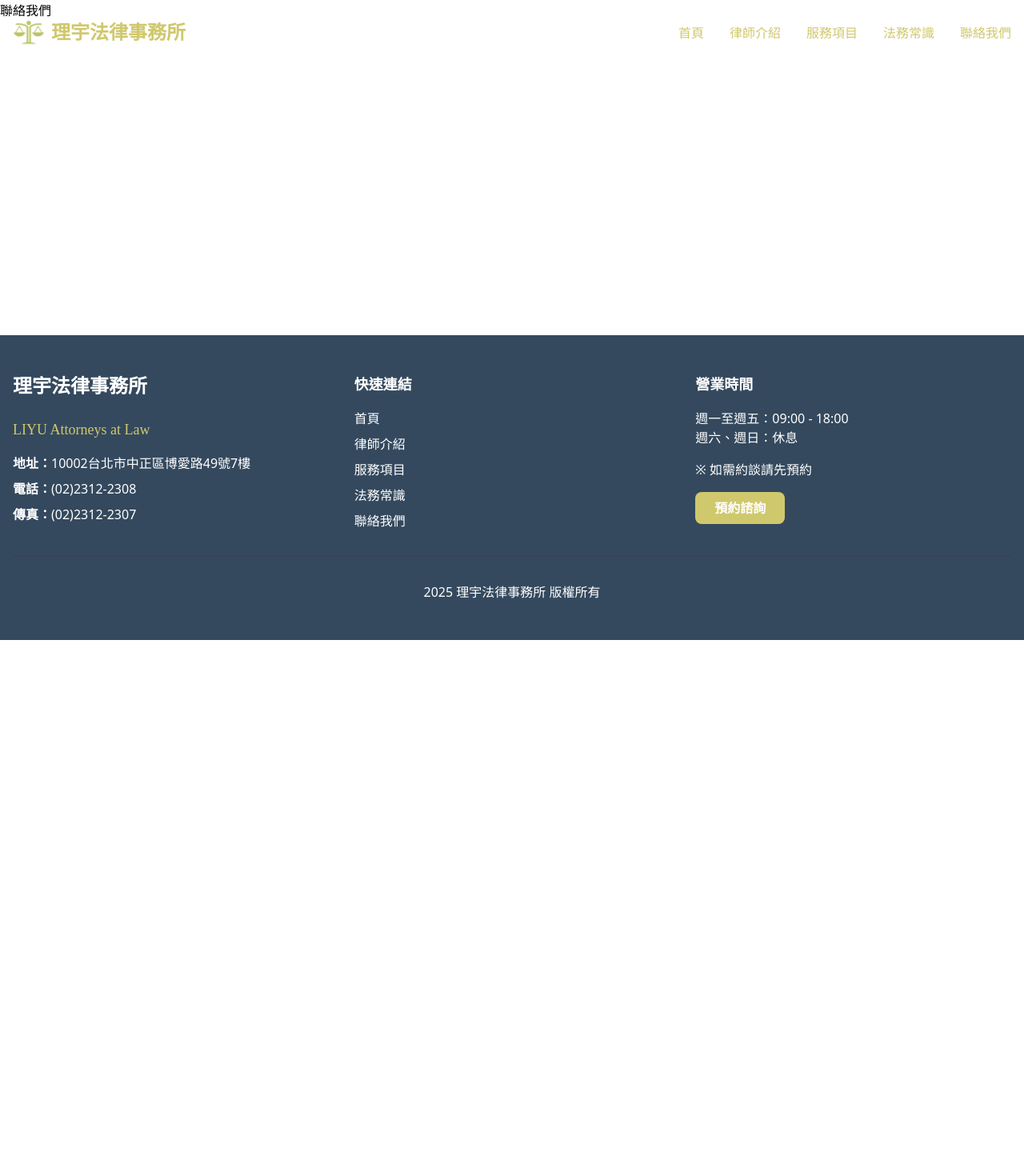
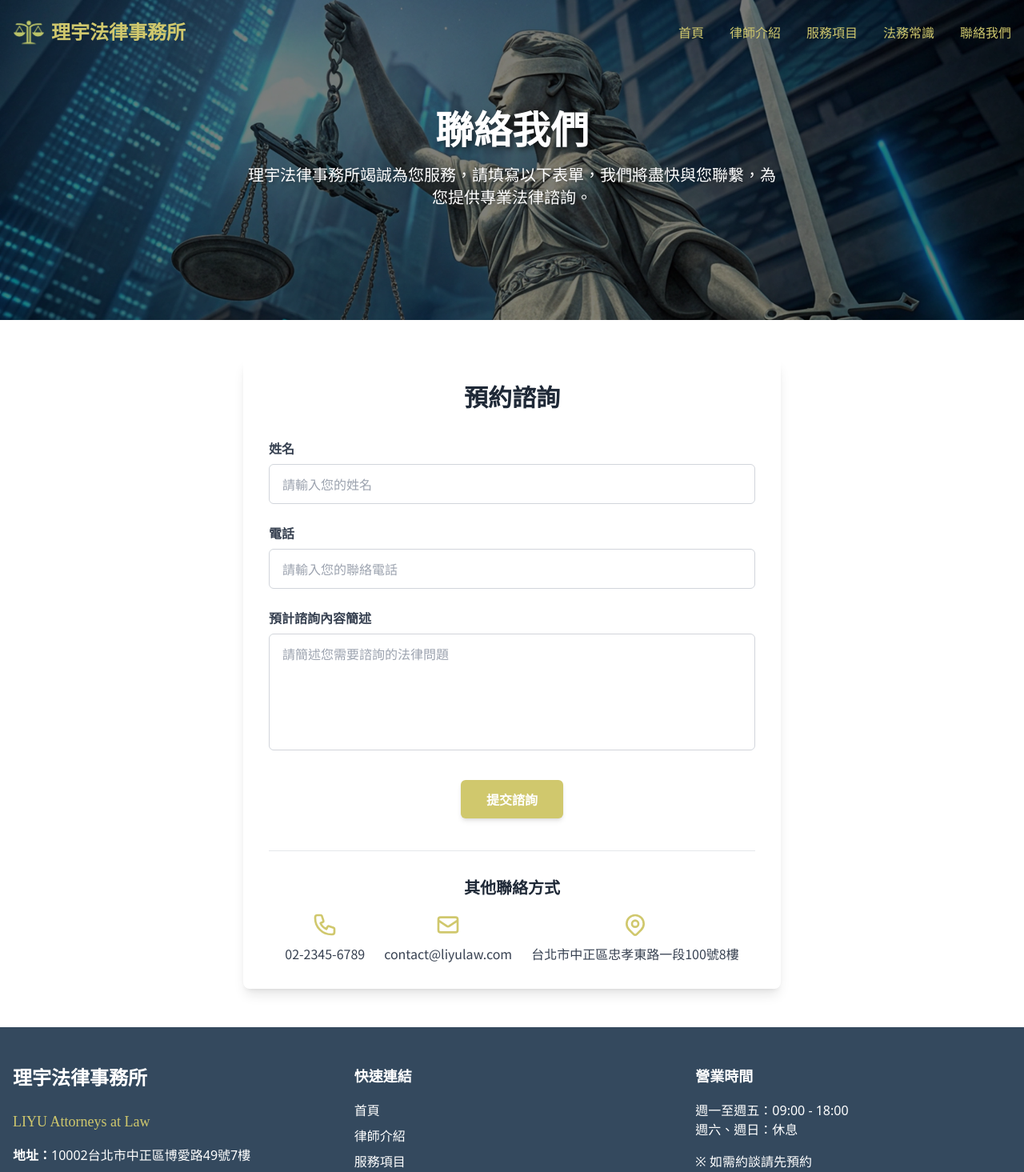
Before and after one commit to zellhuang0503/liyulaw_website, a React (Vite) app in the folder client/: page /contact in a window 1280 px wide. Shown: the top 1465 px of the page at 80% size. Before the commit the page ends 800 px from the top, so only its background shows below. Built offline with nearby package versions, Linux system fonts and the light colour scheme.

Commit message:
完成聯絡我們頁面並修正首頁服務項目標題顯示問題

```diff
--- a/client/src/App.tsx
+++ b/client/src/App.tsx
@@ -3,6 +3,7 @@ import RootLayout from './layouts/RootLayout'
 import Home from './pages/Home'
 import Services from './pages/Services'
 import LegalKnowledge from './pages/LegalKnowledge'
+import Contact from './pages/Contact'
 
 const App = () => {
   return (
@@ -13,7 +14,7 @@ const App = () => {
           <Route path="team" element={<div>律師介紹</div>} />
           <Route path="services" element={<Services />} />
           <Route path="knowledge" element={<LegalKnowledge />} />
-          <Route path="contact" element={<div>聯絡我們</div>} />
+          <Route path="contact" element={<Contact />} />
         </Route>
       </Routes>
     </Router>
--- /dev/null
+++ b/client/src/pages/Contact.tsx
@@ -0,0 +1,184 @@
+import React, { useState } from 'react';
+import { motion } from 'framer-motion';
+
+const Contact: React.FC = () => {
+  const [formData, setFormData] = useState({
+    name: '',
+    phone: '',
+    content: ''
+  });
+  const [isSubmitting, setIsSubmitting] = useState(false);
+  const [submitResult, setSubmitResult] = useState<{
+    success: boolean;
+    message: string;
+  } | null>(null);
+
+  const handleChange = (e: React.ChangeEvent<HTMLInputElement | HTMLTextAreaElement>) => {
+    const { name, value } = e.target;
+    setFormData(prev => ({
+      ...prev,
+      [name]: value
+    }));
+  };
+
+  const handleSubmit = async (e: React.FormEvent) => {
+    e.preventDefault();
+    setIsSubmitting(true);
+    setSubmitResult(null);
+
+    try {
+      // 這裡可以添加實際的表單提交邏輯，例如 API 請求
+      // 目前僅模擬提交成功
+      await new Promise(resolve => setTimeout(resolve, 1000));
+
+      setSubmitResult({
+        success: true,
+        message: '您的諮詢請求已成功送出，我們將盡快與您聯繫。'
+      });
+
+      // 重置表單
+      setFormData({
+        name: '',
+        phone: '',
+        content: ''
+      });
+    } catch (error) {
+      setSubmitResult({
+        success: false,
+        message: '提交失敗，請稍後再試或直接致電聯繫我們。'
+      });
+    } finally {
+      setIsSubmitting(false);
+    }
+  };
+
+  return (
+    <div className="min-h-screen flex flex-col">
+      {/* Banner 區塊 - 與服務項目頁面相同風格 */}
+      <div className="relative h-[50vh]">
+        <div className="absolute inset-0 bg-black z-0">
+          <div className="absolute inset-0 bg-[url('/images/Lady_Justice_high.jpg')] bg-cover bg-center" />
+          <div className="absolute inset-0 bg-black/50" />
+        </div>
+
+        <div className="relative z-10 flex flex-col justify-center items-center h-full text-white p-4 text-center">
+          <motion.h1
+            initial={{ opacity: 0, y: 20 }}
+            whileInView={{ opacity: 1, y: 0 }}
+            transition={{ duration: 0.8 }}
+            className="text-4xl sm:text-5xl font-bold text-shadow-lg mb-4"
+          >
+            聯絡我們
+          </motion.h1>
+          <motion.p
+            initial={{ opacity: 0, y: 20 }}
+            whileInView={{ opacity: 1, y: 0 }}
+            transition={{ duration: 0.8, delay: 0.2 }}
+            className="text-lg sm:text-xl text-shadow max-w-2xl"
+          >
+            理宇法律事務所竭誠為您服務，請填寫以下表單，我們將盡快與您聯繫，為您提供專業法律諮詢。
+          </motion.p>
+        </div>
+      </div>
+
+      {/* 聯絡表單區塊 */}
+      <div className="container mx-auto py-12 px-4">
+        <motion.div
+          initial={{ opacity: 0, y: 20 }}
+          whileInView={{ opacity: 1, y: 0 }}
+          transition={{ duration: 0.5 }}
+          className="max-w-2xl mx-auto bg-white rounded-lg shadow-lg p-8"
+        >
+          <h2 className="text-3xl font-bold text-center mb-8 text-gray-800">預約諮詢</h2>
+
+          {submitResult && (
+            <div className={`mb-6 p-4 rounded-md ${submitResult.success ? 'bg-green-50 text-green-700' : 'bg-red-50 text-red-700'}`}>
+              {submitResult.message}
+            </div>
+          )}
+
+          <form onSubmit={handleSubmit}>
+            <div className="mb-6">
+              <label htmlFor="name" className="block text-gray-700 font-semibold mb-2">姓名</label>
+              <input
+                type="text"
+                id="name"
+                name="name"
+                value={formData.name}
+                onChange={handleChange}
+                required
+                className="w-full px-4 py-3 border border-gray-300 rounded-md focus:outline-none focus:ring-2 focus:ring-[#D0C86D] focus:border-transparent transition-all duration-300"
+                placeholder="請輸入您的姓名"
+              />
+            </div>
+
+            <div className="mb-6">
+              <label htmlFor="phone" className="block text-gray-700 font-semibold mb-2">電話</label>
+              <input
+                type="tel"
+                id="phone"
+                name="phone"
+                value={formData.phone}
+                onChange={handleChange}
+                required
+                className="w-full px-4 py-3 border border-gray-300 rounded-md focus:outline-none focus:ring-2 focus:ring-[#D0C86D] focus:border-transparent transition-all duration-300"
+                placeholder="請輸入您的聯絡電話"
+              />
+            </div>
+
+            <div className="mb-8">
+              <label htmlFor="content" className="block text-gray-700 font-semibold mb-2">預計諮詢內容簡述</label>
+              <textarea
+                id="content"
+                name="content"
+                value={formData.content}
+                onChange={handleChange}
+                required
+                rows={5}
+                className="w-full px-4 py-3 border border-gray-300 rounded-md focus:outline-none focus:ring-2 focus:ring-[#D0C86D] focus:border-transparent transition-all duration-300 resize-none"
+                placeholder="請簡述您需要諮詢的法律問題"
+              />
+            </div>
+
+            <div className="flex justify-center">
+              <button
+                type="submit"
+                disabled={isSubmitting}
+                className="px-8 py-3 bg-[#D0C86D] hover:bg-[#E67E22] text-white font-bold rounded-md transition-all duration-300 shadow-md hover:shadow-lg disabled:opacity-70 disabled:cursor-not-allowed"
+              >
+                {isSubmitting ? '提交中...' : '提交諮詢'}
+              </button>
+            </div>
+          </form>
+
+          <div className="mt-10 pt-8 border-t border-gray-200">
+            <h3 className="text-xl font-bold text-center mb-4 text-gray-800">其他聯絡方式</h3>
+            <div className="flex flex-col md:flex-row justify-center items-center gap-6 text-center">
+              <div className="flex flex-col items-center">
+                <svg xmlns="http://www.w3.org/2000/svg" className="h-8 w-8 text-[#D0C86D] mb-2" fill="none" viewBox="0 0 24 24" stroke="currentColor">
+                  <path strokeLinecap="round" strokeLinejoin="round" strokeWidth={2} d="M3 5a2 2 0 012-2h3.28a1 1 0 01.948.684l1.498 4.493a1 1 0 01-.502 1.21l-2.257 1.13a11.042 11.042 0 005.516 5.516l1.13-2.257a1 1 0 011.21-.502l4.493 1.498a1 1 0 01.684.949V19a2 2 0 01-2 2h-1C9.716 21 3 14.284 3 6V5z" />
+                </svg>
+                <p className="text-gray-700">02-2345-6789</p>
+              </div>
+              <div className="flex flex-col items-center">
+                <svg xmlns="http://www.w3.org/2000/svg" className="h-8 w-8 text-[#D0C86D] mb-2" fill="none" viewBox="0 0 24 24" stroke="currentColor">
+                  <path strokeLinecap="round" strokeLinejoin="round" strokeWidth={2} d="M3 8l7.89 5.26a2 2 0 002.22 0L21 8M5 19h14a2 2 0 002-2V7a2 2 0 00-2-2H5a2 2 0 00-2 2v10a2 2 0 002 2z" />
+                </svg>
+                <p className="text-gray-700">contact@liyulaw.com</p>
+              </div>
+              <div className="flex flex-col items-center">
+                <svg xmlns="http://www.w3.org/2000/svg" className="h-8 w-8 text-[#D0C86D] mb-2" fill="none" viewBox="0 0 24 24" stroke="currentColor">
+                  <path strokeLinecap="round" strokeLinejoin="round" strokeWidth={2} d="M17.657 16.657L13.414 20.9a1.998 1.998 0 01-2.827 0l-4.244-4.243a8 8 0 1111.314 0z" />
+                  <path strokeLinecap="round" strokeLinejoin="round" strokeWidth={2} d="M15 11a3 3 0 11-6 0 3 3 0 016 0z" />
+                </svg>
+                <p className="text-gray-700">台北市中正區忠孝東路一段100號8樓</p>
+              </div>
+            </div>
+          </div>
+        </motion.div>
+      </div>
+    </div>
+  );
+};
+
+export default Contact;
--- a/client/src/pages/Home.tsx
+++ b/client/src/pages/Home.tsx
@@ -2,9 +2,9 @@ import { motion, useScroll, useTransform } from 'framer-motion'
 import { useRef } from 'react'
 
 export default function Home() {
-  const ref = useRef(null)
+  const bannerRef = useRef(null)
   const { scrollYProgress } = useScroll({
-    target: ref,
+    target: bannerRef,
     offset: ["start start", "end start"]
   })
 
@@ -46,21 +46,14 @@ export default function Home() {
   ]
 
   return (
-    <div className="min-h-screen flex flex-col">
-      {/* 首頁橫幅 */}
-      <div className="relative h-screen">
-        <div className="absolute inset-0 bg-black z-0">
+    <div className="min-h-screen">
+      {/* 首頁橫幅 - 使用固定高度，不使用視窗高度 */}
+      <div className="h-[800px] relative overflow-hidden" ref={bannerRef}>
         <motion.div
-            style={{
-              height: '100%',
-              width: '100%',
-              y: y,
-            }}
-          >
-            <div className="absolute inset-0 bg-[url('/images/Lady_Justice.png')] bg-cover bg-center" />
+          className="absolute inset-0 bg-[url('/images/Lady_Justice.png')] bg-cover bg-center"
+          style={{ y }}
+        />
         <div className="absolute inset-0 bg-black/30" />
-          </motion.div>
-        </div>
 
         <div className="relative z-10 flex flex-col justify-center items-center h-full text-white p-4 text-center">
           <motion.h1
@@ -91,10 +84,8 @@ export default function Home() {
         </div>
       </div>
 
-      {/* 專業領域和其他內容 */}
-      <div>
-        {/* 專業領域 */}
-        <section className="container mx-auto px-4 py-16">
+      {/* 專業領域 - 確保在橫幅下方，不會重疊 */}
+      <section className="container mx-auto px-4 py-16 bg-white">
         <h2 className="text-3xl font-bold text-center mb-12">服務項目</h2>
         <div className="grid grid-cols-1 md:grid-cols-2 lg:grid-cols-3 gap-8">
           {services.map((service, index) => (
@@ -148,6 +139,5 @@ export default function Home() {
         </div>
       </section>
     </div>
-    </div>
   )
 }
```
Also changed, not shown: 1 other file (tests, documents, lock files or other folders). Lines whose indentation alone changed are shown as unchanged.
